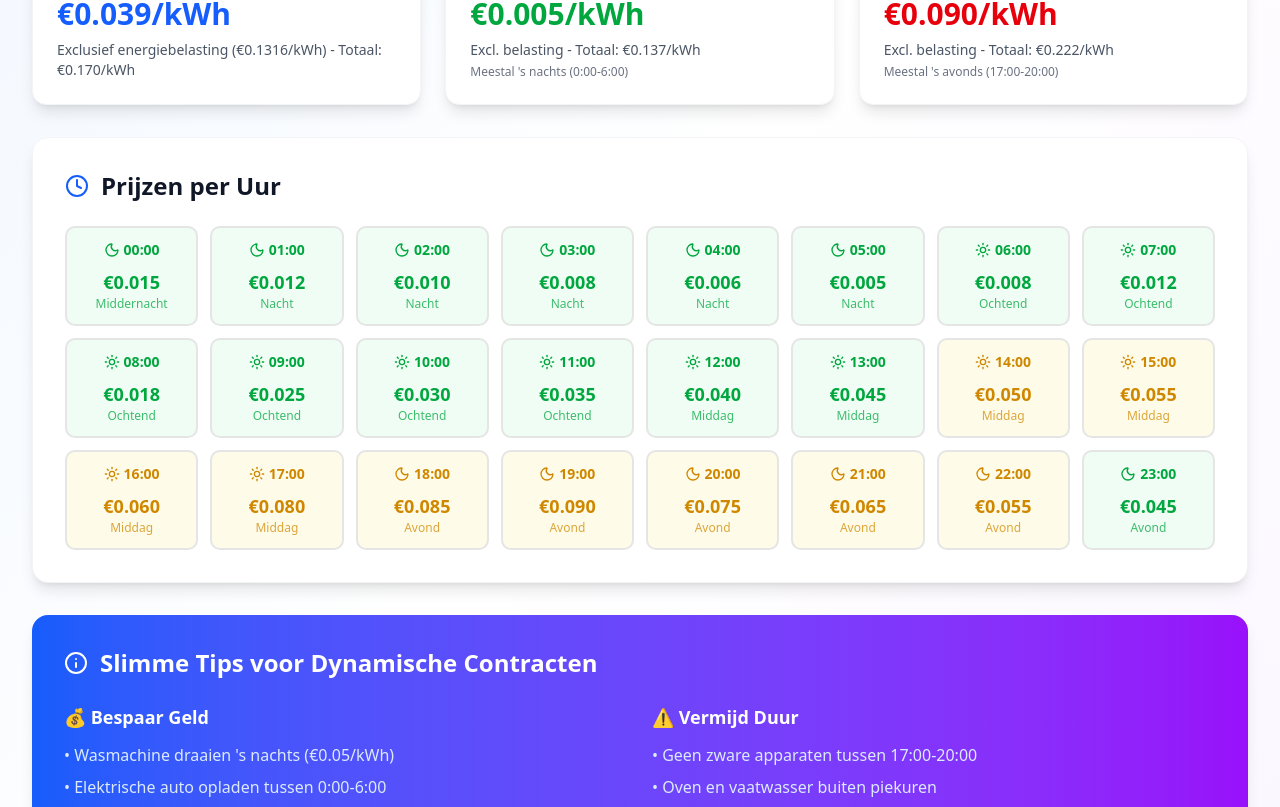
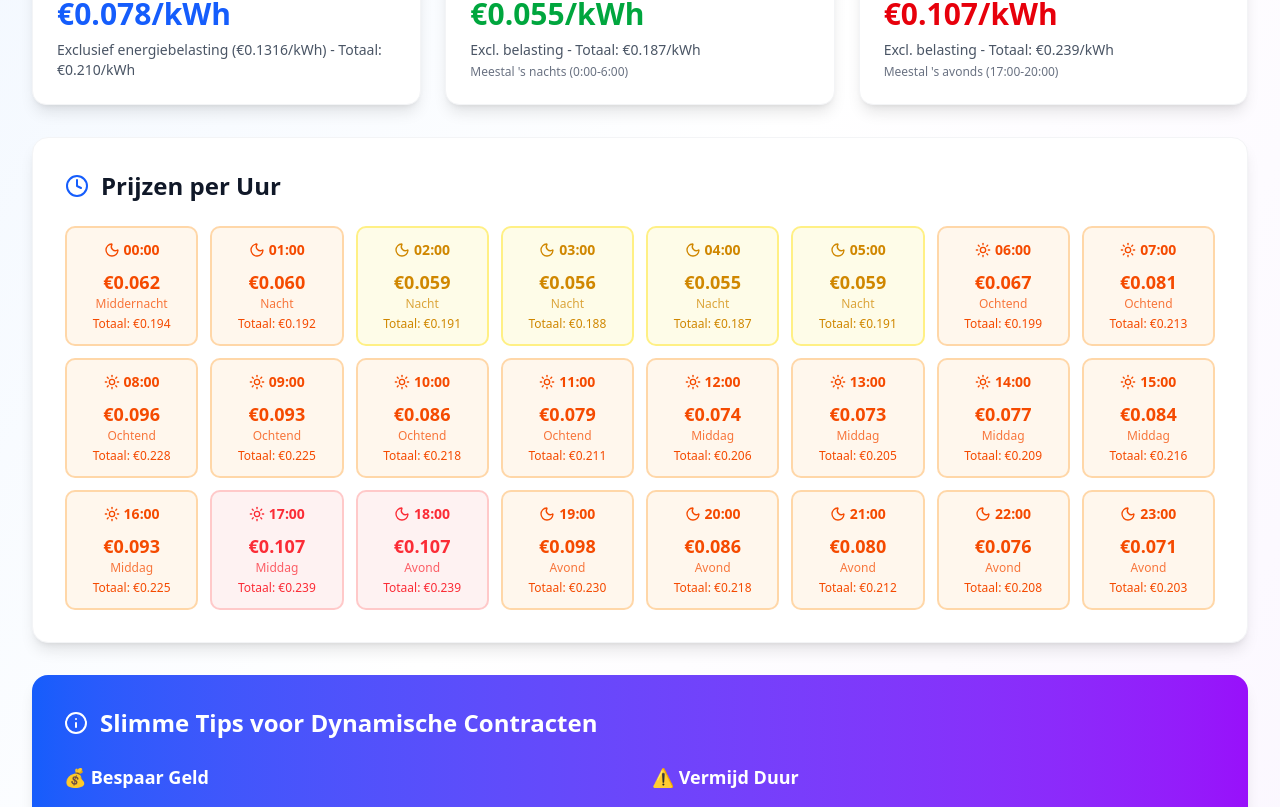
Before and after one commit to jjscholtes/energievergelijker, a Next.js app: page / in a window 1280 px wide. Shown: the part 2074-2881 px from the top of the page. Built offline with nearby package versions, Linux system fonts and the light colour scheme.

Commit message:
📊 Fix dynamic pricing: Add realistic monthly variations and proper price ranges based on real market data

```diff
--- a/src/components/DynamicPricingInsight.tsx
+++ b/src/components/DynamicPricingInsight.tsx
@@ -36,18 +36,52 @@ export function DynamicPricingInsight() {
     { value: 'weekend', label: 'Weekend' }
   ];
 
-  // Simplified price data based on real market patterns
+  // Realistic price data with monthly variations based on real market data
   const getPriceData = () => {
-    const basePrices = [
-      0.015, 0.012, 0.010, 0.008, 0.006, 0.005, 0.008, 0.012,
-      0.018, 0.025, 0.030, 0.035, 0.040, 0.045, 0.050, 0.055,
-      0.060, 0.080, 0.085, 0.090, 0.075, 0.065, 0.055, 0.045
+    // Base hourly pattern (realistic 2024 data)
+    const basePattern = [
+      0.062, 0.060, 0.059, 0.056, 0.055, 0.059, 0.067, 0.081,
+      0.096, 0.093, 0.086, 0.079, 0.074, 0.073, 0.077, 0.084,
+      0.093, 0.107, 0.107, 0.098, 0.086, 0.080, 0.076, 0.071
     ];
 
-    return basePrices.map((price, hour) => ({
-      hour,
-      price: selectedYear === 2025 ? price * 1.1 : price
-    }));
+    // Monthly multipliers based on real market patterns
+    const monthlyMultipliers: { [key: string]: number } = {
+      'alle': 1.0,
+      'januari': 1.2,    // Winter - higher prices
+      'februari': 1.15,  // Winter - higher prices
+      'maart': 1.0,      // Spring - normal
+      'april': 0.9,      // Spring - lower
+      'mei': 0.85,       // Spring - lower
+      'juni': 0.8,       // Summer - lowest
+      'juli': 0.75,      // Summer - lowest
+      'augustus': 0.8,   // Summer - low
+      'september': 0.9,  // Autumn - normal
+      'oktober': 1.0,    // Autumn - normal
+      'november': 1.1,   // Winter - higher
+      'december': 1.25   // Winter - highest
+    };
+
+    // Weekend discount (15% lower)
+    const weekendDiscount = selectedDayType === 'weekend' ? 0.85 : 1.0;
+
+    // Year multiplier (2025 slightly higher)
+    const yearMultiplier = selectedYear === 2025 ? 1.1 : 1.0;
+
+    // Month multiplier
+    const monthMultiplier = monthlyMultipliers[selectedMonth] || 1.0;
+
+    return basePattern.map((basePrice, hour) => {
+      let price = basePrice * monthMultiplier * yearMultiplier * weekendDiscount;
+
+      // Ensure minimum realistic price
+      price = Math.max(price, 0.001);
+
+      return {
+        hour,
+        price: Math.round(price * 1000) / 1000 // Round to 3 decimals
+      };
+    });
   };
 
   useEffect(() => {
@@ -65,10 +99,11 @@ export function DynamicPricingInsight() {
   const maxPrice = Math.max(...priceData.map(item => item.price));
 
   const getPriceColor = (price: number) => {
-    if (price < 0.05) return 'text-green-600 bg-green-50';
-    if (price < 0.10) return 'text-yellow-600 bg-yellow-50';
-    if (price < 0.20) return 'text-orange-600 bg-orange-50';
-    return 'text-red-600 bg-red-50';
+    if (price < 0.03) return 'text-green-600 bg-green-50 border-green-200';
+    if (price < 0.06) return 'text-yellow-600 bg-yellow-50 border-yellow-200';
+    if (price < 0.10) return 'text-orange-600 bg-orange-50 border-orange-200';
+    if (price < 0.15) return 'text-red-500 bg-red-50 border-red-200';
+    return 'text-red-700 bg-red-100 border-red-300';
   };
 
   const getTimeLabel = (hour: number) => {
@@ -251,6 +286,9 @@ export function DynamicPricingInsight() {
                   <p className="text-xs opacity-75">
                     {getTimeLabel(item.hour)}
                   </p>
+                  <p className="text-xs mt-1 font-medium">
+                    Totaal: €{(item.price + 0.1316).toFixed(3)}
+                  </p>
                 </div>
               </div>
             ))}
```
